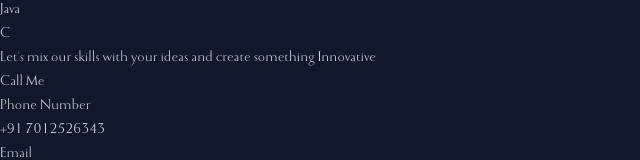
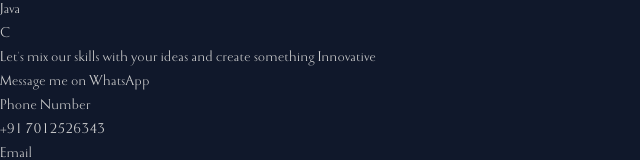
Before and after one commit to MuhammedEasa/Portfolio, a React (Vite) app: page / in a window 1280 px wide. Shown: the part 1059-1219 px from the top of the page, without its empty margins (0-640 px from the left). Built offline with nearby package versions, Linux system fonts and the light colour scheme.

Commit message:
Contact change to Whatsapp

```diff
--- a/src/components/Contact.jsx
+++ b/src/components/Contact.jsx
@@ -13,10 +13,10 @@ const Contact = ({ id }) => {
         <button
           className="glass-btn size-32 lg:size-48 rounded-full text-base lg:text-lg"
           onClick={() => {
-            window.location.href = "tel:+917012526343";
+            window.location.href = "https://wa.me/+917012526343";
           }}
         >
-          Call Me
+          Message me on WhatsApp
         </button>
       </div>
       <div className="px-4 lg:px-60 py-8 lg:py-20 flex flex-col lg:flex-row items-start lg:items-center justify-between space-y-8 lg:space-y-0">
```
